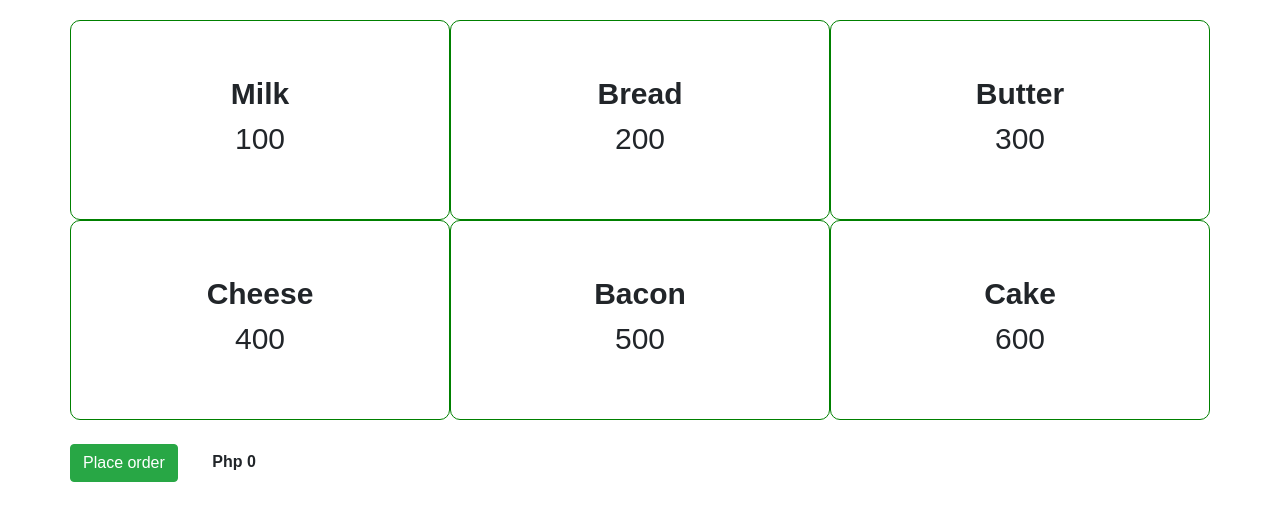
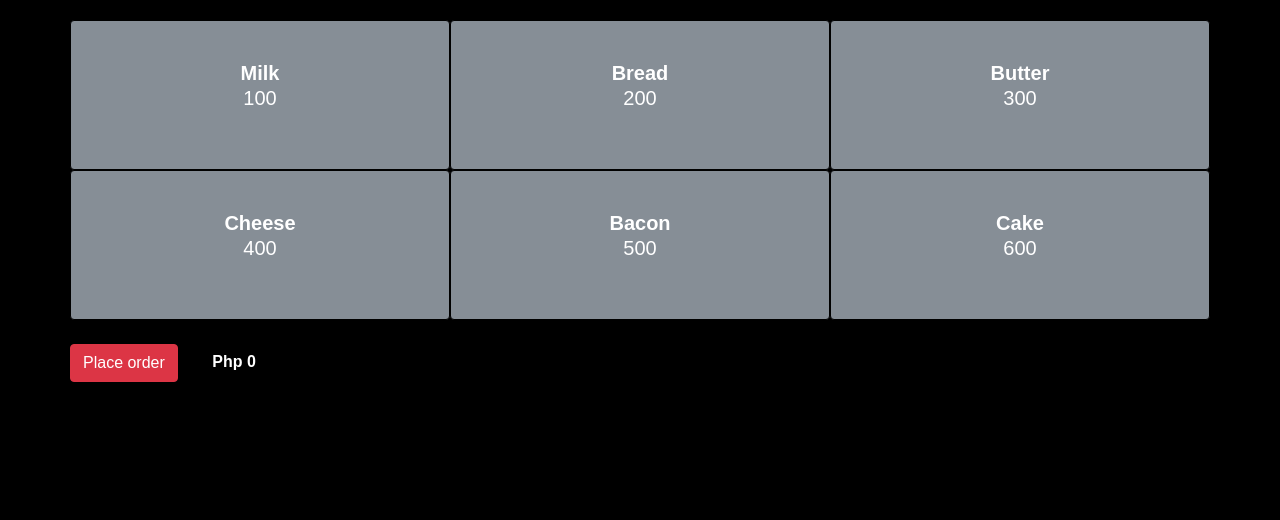
Before and after one commit to obikanubi/react_pos, a React (Create React App) app: page / in a window 1280 px wide. Shown: the top 520 px of the page. Built offline with nearby package versions, Linux system fonts and the light colour scheme.

Commit message:
some styling

```diff
--- a/src/App.css
+++ b/src/App.css
@@ -1,5 +1,6 @@
 body {
   box-sizing: border-box;
+  background-color: black;
 }
 
 .App {
@@ -7,16 +8,11 @@ body {
 }
 
 .box {
-  height: 200px;
+  height: 150px;
   text-align: center;
-  padding-top: 50px;
-  border: 1px solid green;
-  border-radius: 10px;
-  font-size: 30px;
-}
-
-.box:hover {
-  background-color: #C4C4C4;
+  padding-top: 40px;
+  border: 1px solid black;
+  font-size: 20px;
 }
 
 .box:active {
@@ -27,7 +23,6 @@ body {
 }
 
 .app-order {
-  background-color: #C4C4C4;
   width: 100%;
   height: 50px;
   margin-top: 20px;
@@ -40,7 +35,9 @@ body {
   padding-left: 50px;
 }
 #total {
+  display: inline-block;
   margin-left: 30px;
+  color: white;
 }
 @media (max-width: 770px){
   .app-order strong {
--- a/src/components/cart.js
+++ b/src/components/cart.js
@@ -8,7 +8,7 @@ class Cart extends Component {
 
   render() {
     return (
-        <div className="app-order">
+        <div className="app-order btn btn-info">
           <button className="btn-danger" onClick={this.delete.bind(this)}>X</button>
           <strong>Order: </strong>{this.props.order.name}
           <strong>Quantity: </strong>{this.props.order.quantity}
--- a/src/components/item.js
+++ b/src/components/item.js
@@ -13,7 +13,7 @@ class Item extends Component {
 
   render() {
     return (
-        <div className="col-4 box" onClick={this.placeOrder.bind(this)}>
+        <div className="col-4 box btn btn-secondary" onClick={this.placeOrder.bind(this)}>
           <strong>{this.props.item.name}</strong> <br />
           {this.props.item.price}
         </div>
--- a/src/components/total.js
+++ b/src/components/total.js
@@ -9,7 +9,7 @@ class Total extends Component {
       <div className="row">
         <div className="app-total">
           <br />
-          <button className="btn btn-success" onClick={this.total.bind(this)}>Place order</button> <strong id="total">Php {this.props.total}</strong>
+          <button className="btn btn-danger" onClick={this.total.bind(this)}>Place order</button> <strong id="total">Php {this.props.total}</strong>
         </div>
       </div>
     );
```
Also changed, not shown: 2 other files (tests, documents, lock files or other folders).
